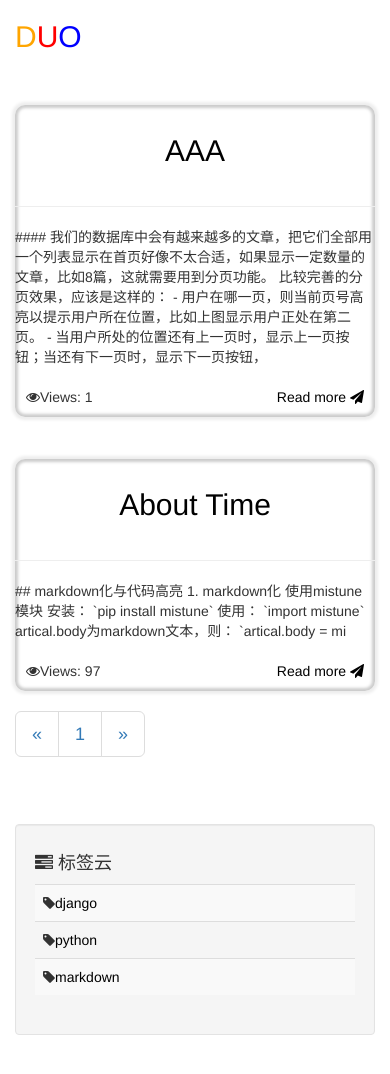
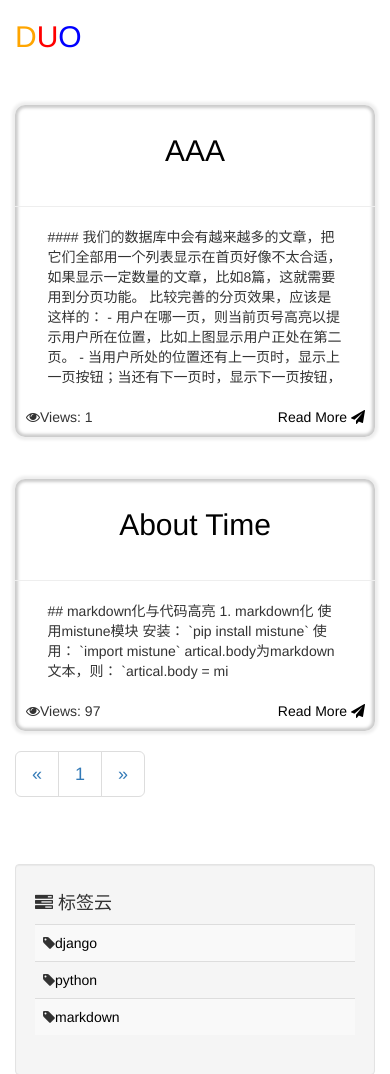
Before and after one commit to DUO-1080/Site, a Django app: template Blog/templates/Blog/T.html in a window 390 px wide. Shown: the top 1074 px of the page. Before the commit the page ends 1035 px from the top, so only its background shows below. Run offline with Django 3.2, Linux system fonts and the light colour scheme; the template is opened without the code that fills it: values that come from a table or form of the project are taken from there, others are empty; data comes from the database, SQL or seed files in the repository; some libraries are stand-ins or nearby versions.

Commit message:
不想写

```diff
--- a/Blog/static/Blog/css/T.css
+++ b/Blog/static/Blog/css/T.css
@@ -21,9 +21,11 @@ a:hover{
 .well{
 	margin-top: 3em;
 }
-.gly{
+.gly-left{
 	padding-left: 26px;
 	padding-bottom: 10px;
-	padding-right: 26px;
-
 }
+.gly-right{
+	padding-right: 10px;
+	padding-bottom: 10px;
+}
--- a/Blog/templates/Blog/T.html
+++ b/Blog/templates/Blog/T.html
@@ -22,18 +22,18 @@ Blog
 
                     <hr>
                                 <div class="row">
-                                    <div class="col-xs-12 col-md-8 col-md-offset-2">{{ artical.body | truncatechars:181 |safe  }}</div>
+                                    <div class="col-xs-10 col-xs-offset-1 col-md-8 col-md-offset-2">{{ artical.body | truncatechars:181 |safe  }}</div>
                                 </div>
 
                                 <br>
 
                                 <div class="row">
-                                    <div class="col-xs-6 gly">
+                                    <div class="col-xs-6 gly-left">
                                         <i class="fa fa-eye"></i>Views: {{ artical.views }}
                                     </div>
                                     <a href="{% url 'Blog:detail' artical.id %}">
-                                        <div class="col-xs-6 text-right gly">
-                                            <span class=""> Read more <i class="fa fa-paper-plane"></i> </span>
+                                        <div class="col-xs-6 text-right">
+                                            <span class=" gly-right "> Read More <i class="fa fa-paper-plane"></i> </span>
                                         </div>
                                     </a>
                                 </div>
```
